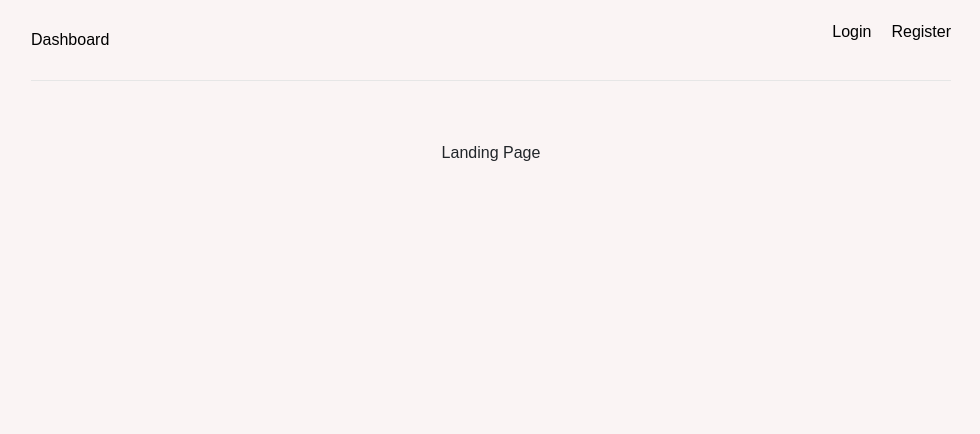
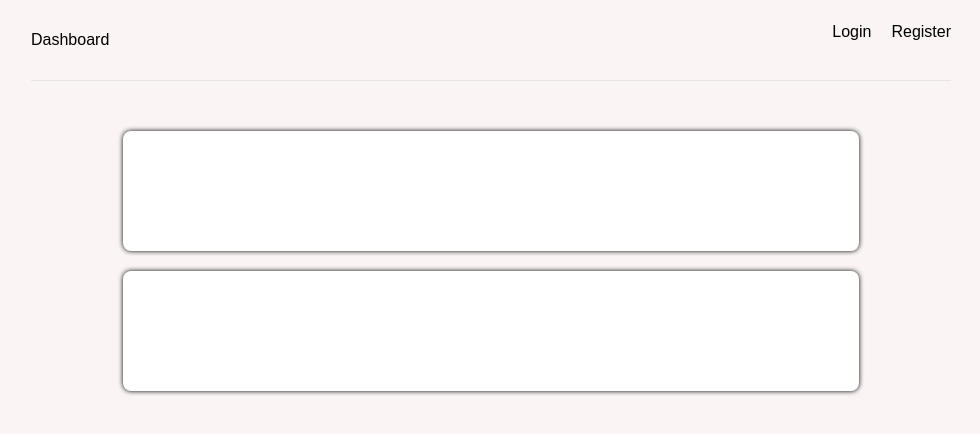
Before and after one commit to igorbobylyak/MERN-App, a React (Create React App) app in the folder client/: page / in a window 1280 px wide. Shown: the top 434 px of the page, without its empty margins (149-1129 px from the left). Built offline with nearby package versions, Linux system fonts and the light colour scheme.

Commit message:
Add Todo component and styles

```diff
--- a/client/src/app/routes/Landing.jsx
+++ b/client/src/app/routes/Landing.jsx
@@ -1,7 +1,10 @@
+import Todo from '../../components/Todo';
+
 function Landing() {
     return (
-        <div>
-            Landing Page
+        <div className="todos-container">
+            <Todo title="First" body="This is 1" />
+            <Todo title="Second" body="This is 2" />
         </div>
     )
 }
--- /dev/null
+++ b/client/src/components/Todo.jsx
@@ -0,0 +1,18 @@
+import { useState, useEffect } from 'react';
+
+function Todo(title, body) {
+
+    const openTodo = () => {
+        console.log(title, body)
+    }
+
+    return (
+        <>
+            <div onClick={openTodo} className="todo-item">
+
+            </div>
+        </>
+    )
+}
+
+export default Todo
--- a/client/src/index.css
+++ b/client/src/index.css
@@ -33,7 +33,7 @@ ul {
     align-items: center;
     padding: 20px 0;
     border-bottom: 1px solid #e6e6e6;
-    margin-bottom: 60px;
+    margin-bottom: 50px;
 }
 
 .header ul {
@@ -90,3 +90,26 @@ label {
     width: 100%;
     margin: 15px 0;
 }
+
+.todos-container {
+    height: auto;
+    display: flex;
+    flex-direction: column;
+    justify-content: center;
+    align-items: center;
+}
+
+.todo-item {
+    background: #fff;
+    width: 80%;
+    height: 120px;
+    margin-bottom: 20px;
+    border-radius: 8px;
+    box-shadow: 0 0 5px black;
+    transition: .1s linear;
+}
+
+.todo-item:hover {
+    cursor: pointer;
+    transform: scale(1, 1.1);
+}
```
